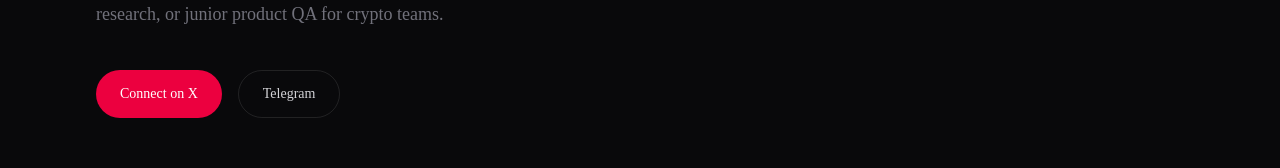
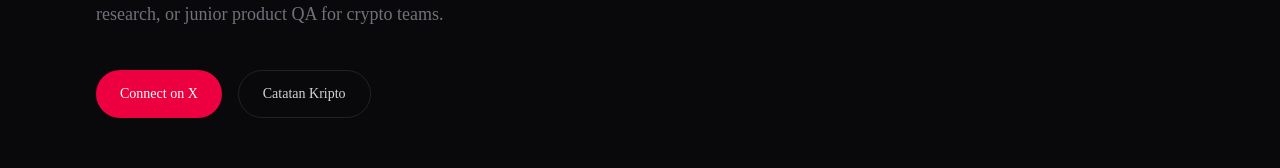
Before and after one commit to Randimt/lerand-portfolio, a Next.js app: page / in a window 1280 px wide. Shown: the part 5159-5327 px from the top of the page. Built offline with nearby package versions, Linux system fonts and the light colour scheme.

Commit message:
Link Catatan Kripto community

```diff
--- a/src/app/page.tsx
+++ b/src/app/page.tsx
@@ -13,7 +13,7 @@ const selectedWork = [
   {
     title: "Catatan Kripto",
     type: "Community notes",
-    href: "#contact",
+    href: "https://t.me/CatatanKripto",
     description:
       "An Indonesian crypto community focused on practical updates, ecosystem context, and simple explanations for people who actually use the networks.",
   },
@@ -299,10 +299,10 @@ export default function Home() {
                 Connect on X
               </a>
               <a
-                href="https://t.me/ini_lerand"
+                href="https://t.me/CatatanKripto"
                 className="inline-flex h-12 items-center justify-center rounded-full border border-white/10 px-6 text-sm font-medium text-zinc-300 transition hover:-translate-y-0.5 hover:border-white/20 hover:text-white active:translate-y-0"
               >
-                Telegram
+                Catatan Kripto
               </a>
             </div>
           </div>
```
